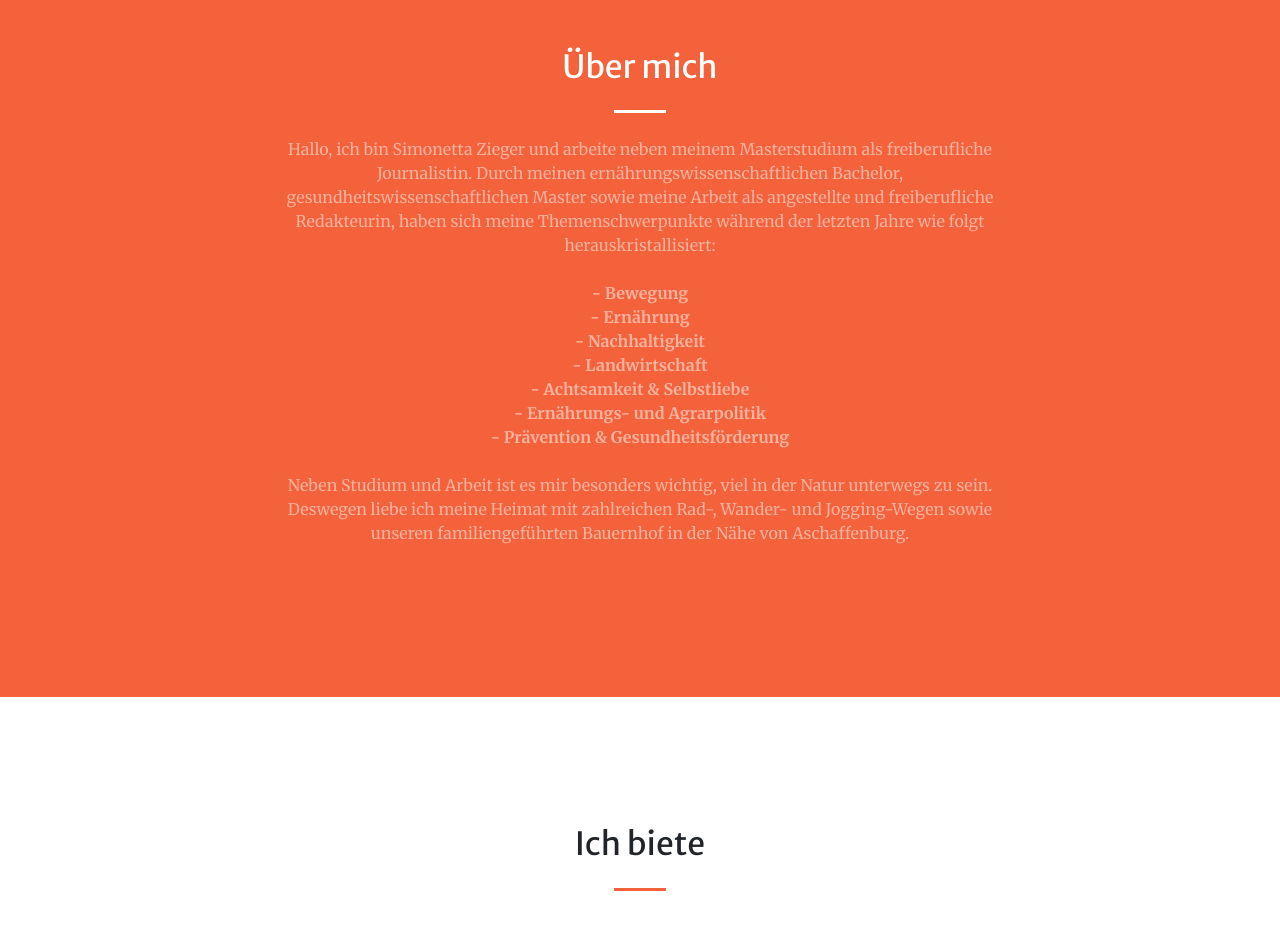
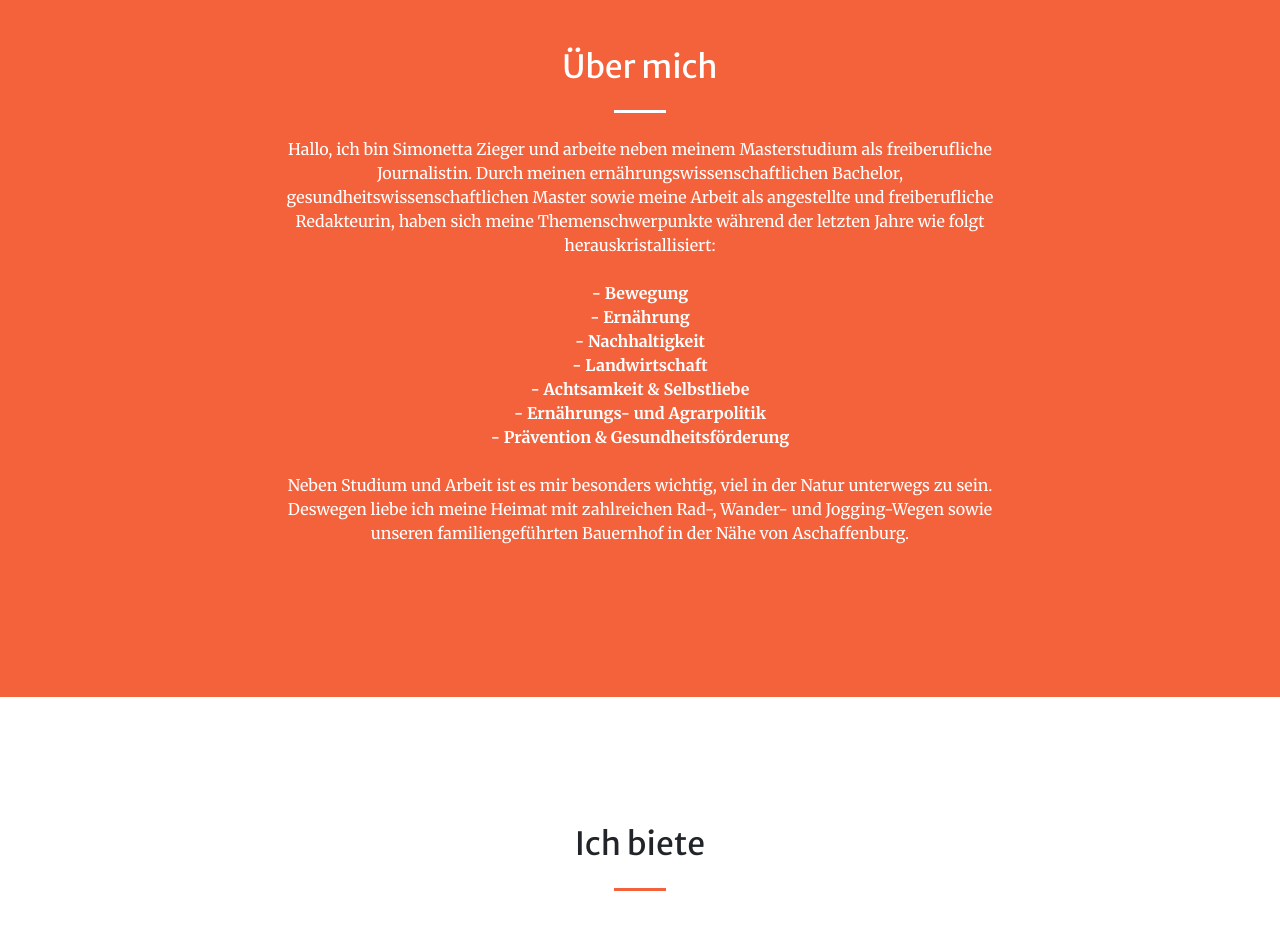
Before and after one commit to simonettazieger/simonettazieger.github.io, a website with bundled scripts: page index.html in a window 1280 px wide. Shown: the part 880-1817 px from the top of the page. Built offline with nearby package versions, Linux system fonts and the light colour scheme.

Commit message:
Über mich: Schriftfarbe weiß

```diff
--- a/index.html
+++ b/index.html
@@ -81,9 +81,9 @@ M.Sc. Public Health Nutrition
         <div class="col-lg-8 text-center">
           <h2 class="text-white mt-0">Über mich</h2>
           <hr class="divider light my-4">
-          <p class="text-white-50 mb-4">Hallo, ich bin Simonetta Zieger und arbeite neben meinem Masterstudium als freiberufliche Journalistin.
+          <p class="text-white mb-4">Hallo, ich bin Simonetta Zieger und arbeite neben meinem Masterstudium als freiberufliche Journalistin.
                                 Durch meinen ernährungswissenschaftlichen Bachelor, gesundheitswissenschaftlichen Master sowie meine Arbeit als angestellte und freiberufliche Redakteurin, haben sich meine Themenschwerpunkte während der letzten Jahre wie folgt herauskristallisiert: </p>
-<p class="text-white-50 mb-4"> <b>
+<p class="text-white mb-4"> <b>
 - Bewegung <br />
 - Ernährung <br />
 - Nachhaltigkeit <br />
@@ -92,7 +92,7 @@ M.Sc. Public Health Nutrition
 - Ernährungs- und Agrarpolitik <br />
 - Prävention & Gesundheitsförderung </b></p>
 
- <p class="text-white-50 mb-4">
+ <p class="text-white mb-4">
 Neben Studium und Arbeit ist es mir besonders wichtig, viel in der Natur unterwegs zu sein. Deswegen liebe ich meine Heimat mit zahlreichen Rad-, Wander- und Jogging-Wegen sowie unseren familiengeführten Bauernhof in der Nähe von Aschaffenburg. </p>
         </div>
       </div>
```
